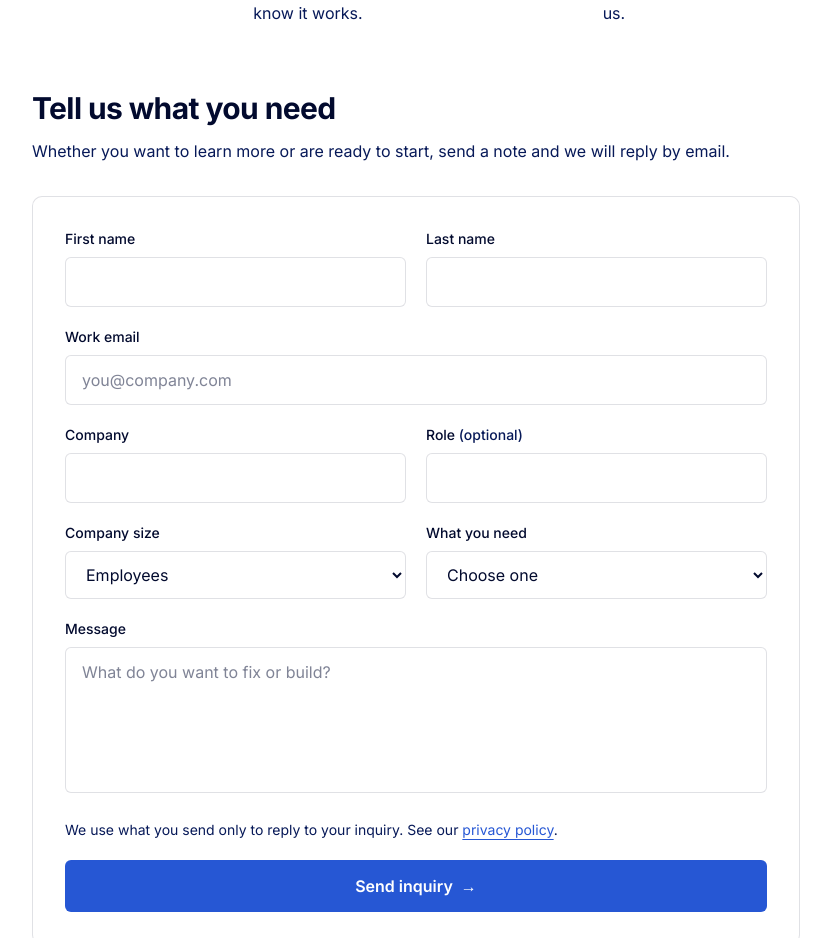
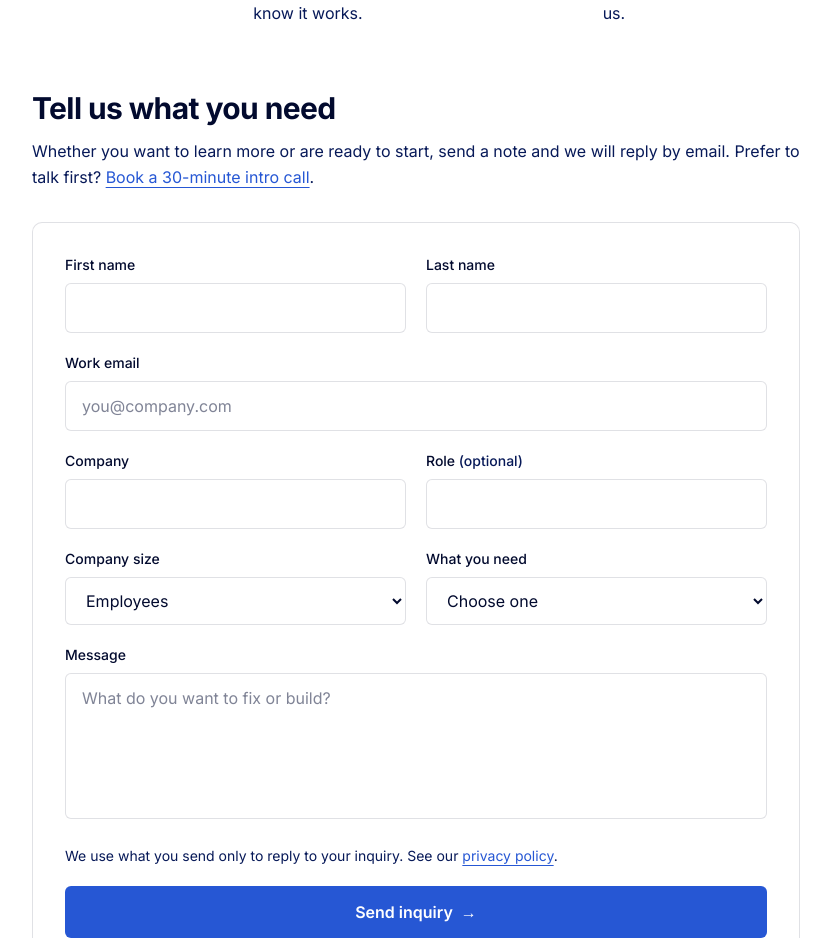
Before and after one commit to fenlon11/persistent-momentum-website, a Next.js app: page /consulting in a window 1280 px wide. Shown: the part 960-1898 px from the top of the page, without its empty margins (224-1055 px from the left). Built offline with nearby package versions, Linux system fonts and the light colour scheme.

Commit message:
Consulting: link the HubSpot intro-call booking page (#33)
Adds 'Book a 30-minute intro call' above the inquiry form and in the
form's thank-you message. Link: HubSpot Meetings 'Consulting intro call'
(portal 247620603, Google Meet, 30 min).

Co-authored-by: Claude Opus 5.5 <noreply@anthropic.com>

```diff
--- a/app/consulting/page.tsx
+++ b/app/consulting/page.tsx
@@ -1,5 +1,6 @@
 import { Metadata } from 'next';
 import ConsultingForm from '@/components/ConsultingForm';
+import { INTRO_CALL_URL } from '@/lib/consulting';
 import Footer from '@/components/Footer';
 
 // Consulting page (fenlon11/pmOS#683). Matt's rules: no pricing anywhere, and no invented clients,
@@ -128,6 +129,11 @@ export default function ConsultingPage() {
           </h2>
           <p className="mb-8 leading-relaxed" style={mutedStyle}>
             Whether you want to learn more or are ready to start, send a note and we will reply by email.
+            Prefer to talk first?{' '}
+            <a href={INTRO_CALL_URL} className="underline underline-offset-4" style={{ color: 'var(--color-primary)' }}>
+              Book a 30-minute intro call
+            </a>
+            .
           </p>
           <ConsultingForm />
         </div>
--- a/components/ConsultingForm.tsx
+++ b/components/ConsultingForm.tsx
@@ -5,7 +5,7 @@ import Link from 'next/link';
 import { useForm } from 'react-hook-form';
 import { zodResolver } from '@hookform/resolvers/zod';
 import type { z } from 'zod';
-import { COMPANY_SIZES, NEEDS, SUCCESS_MESSAGE, inquirySchema } from '@/lib/consulting';
+import { COMPANY_SIZES, INTRO_CALL_URL, NEEDS, SUCCESS_MESSAGE, inquirySchema } from '@/lib/consulting';
 
 // Consulting inquiry form (fenlon11/pmOS#683). Posts to /api/consulting, which validates with the
 // same schema.
@@ -219,6 +219,16 @@ export default function ConsultingForm() {
             }}
           >
             {status.message}
+            {status.type === 'success' && (
+              <>
+                {' '}
+                Want to talk sooner?{' '}
+                <a href={INTRO_CALL_URL} className="underline underline-offset-4">
+                  Book a 30-minute intro call
+                </a>
+                .
+              </>
+            )}
           </div>
         )}
       </div>
--- a/lib/consulting.ts
+++ b/lib/consulting.ts
@@ -9,6 +9,8 @@ import { z } from 'zod';
 export const HUBSPOT_PORTAL_ID = '247620603';
 export const CONVERSION_FORM = 'consulting_inquiry';
 export const SUCCESS_MESSAGE = "Thanks. We'll be in touch soon.";
+// HubSpot Meetings link "Consulting intro call" (portal 247620603, calendar persistentmomentum@gmail.com).
+export const INTRO_CALL_URL = 'https://meetings-na2.hubspot.com/persistent';
 export const CONSENT_TO_PROCESS_TEXT =
   'Persistent Momentum will use the information you provide to respond to your inquiry, as described in our privacy policy.';
 
```
